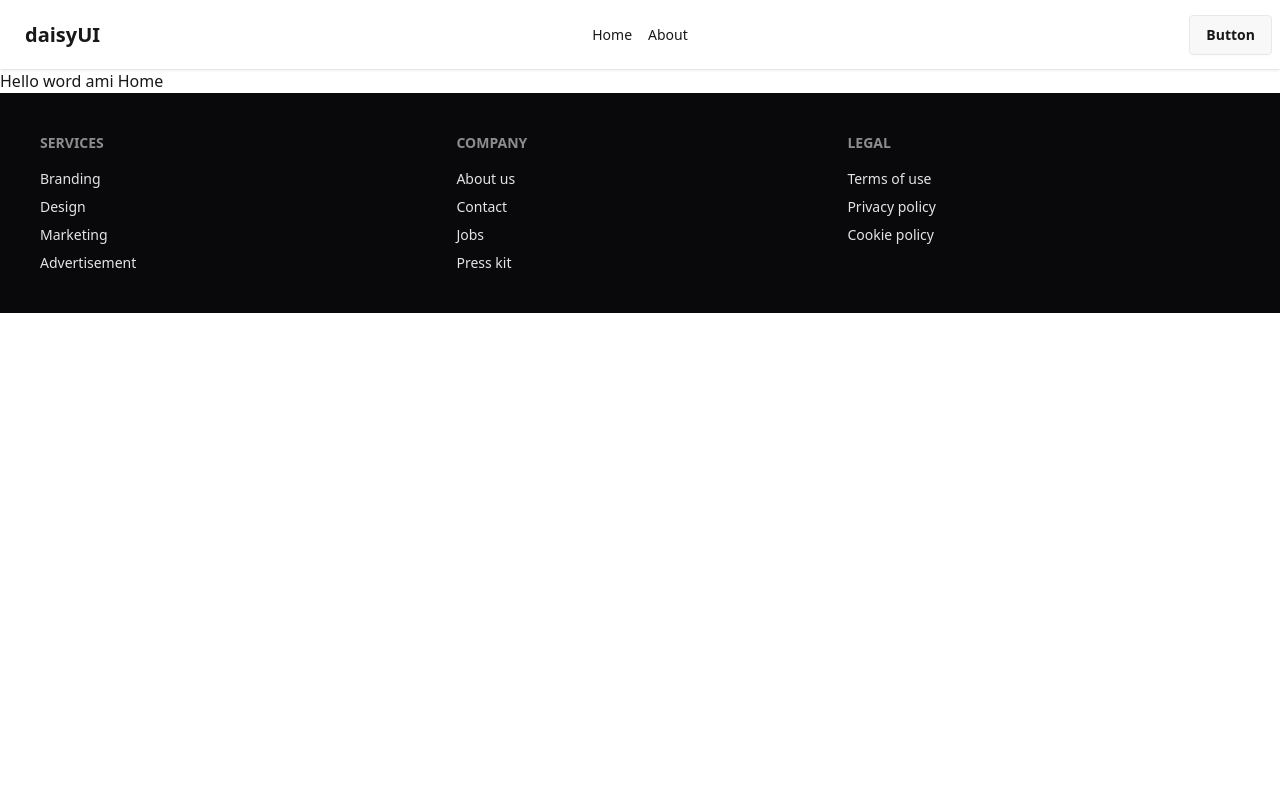
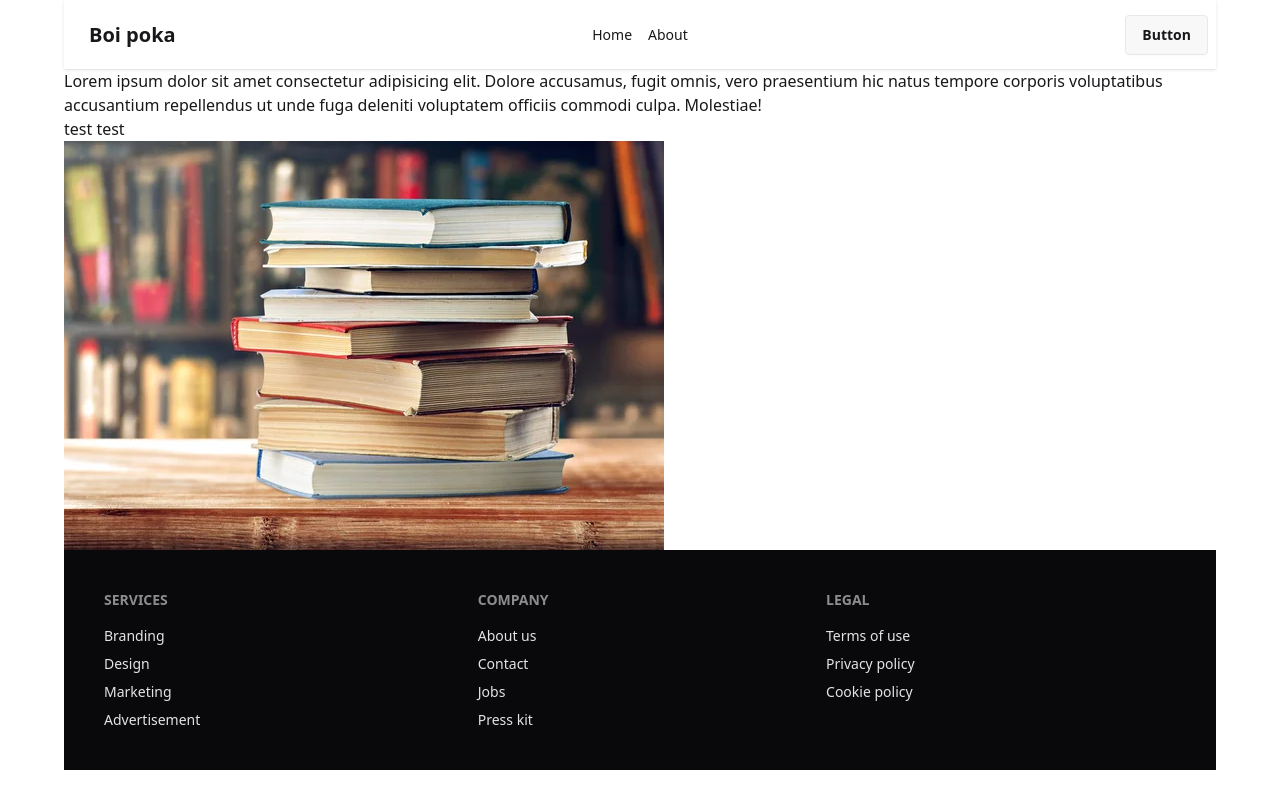
Before and after one commit to hridaysonar/Online-shoping, a React (Vite) app: page / in a window 1280 px wide. Built offline with nearby package versions, Linux system fonts and the light colour scheme.

Commit message:
book img

```diff
--- a/src/Routs/Root.jsx
+++ b/src/Routs/Root.jsx
@@ -5,7 +5,7 @@ import Footer from '../componant/Fooder/Footer';
 
 const Root = () => {
     return (
-        <div>
+        <div className='max-w-6xl mx-auto'>
             <Navebar></Navebar>
             <Outlet></Outlet>
             <Footer></Footer>
--- /dev/null
+++ b/src/componant/Header/Banar/Banar.jsx
@@ -0,0 +1,17 @@
+import React from 'react';
+import bookimge from '../../../assets/books.jpg'
+const Banar = () => {
+    return (
+        <div>
+            <div>
+                <h1>Lorem ipsum dolor sit amet consectetur adipisicing elit. Dolore accusamus, fugit omnis, vero praesentium hic natus tempore corporis voluptatibus accusantium repellendus ut unde fuga deleniti voluptatem officiis commodi culpa. Molestiae!</h1>
+                <button className=' btn-primary'>test test</button>
+            </div>
+            <div>
+                <img src={bookimge} alt="" />
+            </div>
+        </div>
+    );
+};
+
+export default Banar;
--- a/src/componant/Header/Navebar.jsx
+++ b/src/componant/Header/Navebar.jsx
@@ -18,7 +18,7 @@ const Navebar = () => {
         {link}
       </ul>
     </div>
-    <a className="btn btn-ghost text-xl">daisyUI</a>
+    <a className="btn btn-ghost text-xl">Boi poka</a>
   </div>
   <div className="navbar-center hidden lg:flex">
     <ul className="menu menu-horizontal px-1">
--- a/src/pages/Home/Home.jsx
+++ b/src/pages/Home/Home.jsx
@@ -1,9 +1,10 @@
 import React from 'react';
+import Banar from '../../componant/Header/Banar/Banar';
 
 const Home = () => {
     return (
         <div>
-          <h1>Hello word ami Home </h1>
+          <Banar></Banar>
         </div>
     );
 };
```
Also changed, not shown: src/assets/books.jpg (added), 1 other file (tests, documents, lock files or other folders).
